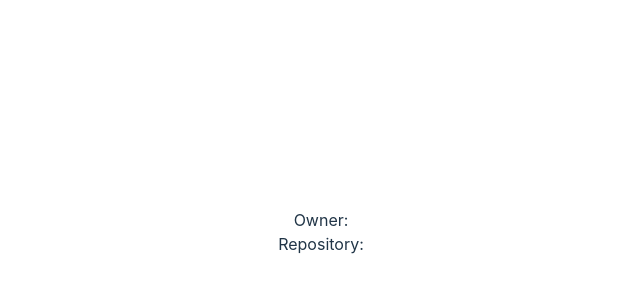
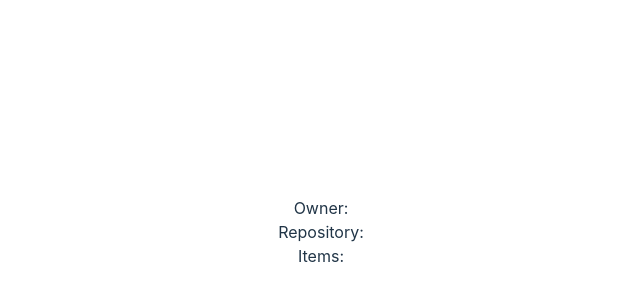
Before and after one commit to flipasg/gh-ext-counter, a React (Vite) app: page / in a window 1280 px wide. Shown: the part 168-468 px from the top of the page, without its empty margins (319-959 px from the left). Built offline with nearby package versions, Linux system fonts and the light colour scheme.

Commit message:
feat(ExtensionCounter): :sparkles: display items
- 🚧 need more work, is a first version to check the data

```diff
--- a/src/components/ExtensionCounter.tsx
+++ b/src/components/ExtensionCounter.tsx
@@ -1,14 +1,13 @@
-import React, { useMemo } from 'react';
-import { useLocation } from 'react-router-dom';
-import useQueryParameters from '../hooks/useQueryParameters';
+import useRepository from '../hooks/useRepository'
 
 export default function ExtensionCounter() {
-  const {owner, repository} = useQueryParameters()
+  const { owner, repository, items } = useRepository()
 
   return (
     <div className='App'>
-      Owner: {owner} <br/>
-      Repository: {repository}
+      Owner: {owner} <br />
+      Repository: {repository} <br />
+      Items: {items}
     </div>
-  );
+  )
 }
```
